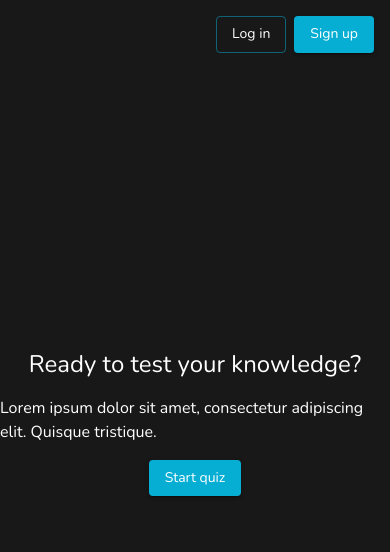
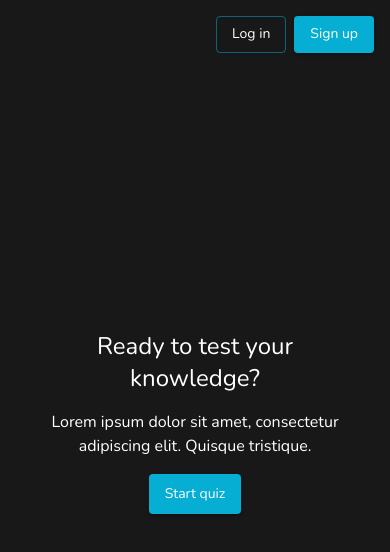
Before and after one commit to Michela-M/CCISO, a React (Create React App) app: page / in a window 390 px wide. Shown: the top 552 px of the page. Built offline with nearby package versions, Linux system fonts and the light colour scheme; no server answers.

Commit message:
Making the app responsive across devices

```diff
--- a/src/components/CsvUploader.jsx
+++ b/src/components/CsvUploader.jsx
@@ -84,6 +84,10 @@ const CsvUploader = () => {
                 variant="outlined"
                 color="primary"
                 onClick={handleButtonClick}
+                sx={{
+                    width: { xs: "100%", sm: "auto" },
+                    py: { xs: 2, sm: 1 },
+                }}
             >
                 Upload questions
             </Button>
--- a/src/views/Home.jsx
+++ b/src/views/Home.jsx
@@ -80,6 +80,8 @@ const Home = () => {
                     alignItems: "center",
                     minHeight: "100vh",
                     gap: 2,
+                    textAlign: "center",
+                    px: 4,
                 }}
             >
                 <Typography variant="h5">
@@ -89,8 +91,22 @@ const Home = () => {
                     Lorem ipsum dolor sit amet, consectetur adipiscing elit.
                     Quisque tristique.
                 </Typography>
-                <Box display="flex" gap={2}>
-                    <Button variant="contained" onClick={handleStartQuiz}>
+                <Box
+                    sx={{
+                        display: "flex",
+                        flexDirection: { xs: "column", sm: "row" },
+                        gap: 2,
+                        alignItems: "center",
+                        width: "100%",
+                    }}
+                >
+                    <Button
+                        variant="contained"
+                        onClick={handleStartQuiz}
+                        sx={{
+                            py: { xs: 1, sm: 1 },
+                        }}
+                    >
                         Start quiz
                     </Button>
                     {isAdmin && <CsvUploader />}
--- a/src/views/Login.jsx
+++ b/src/views/Login.jsx
@@ -53,7 +53,7 @@ const Login = () => {
                 width: "100%",
             }}
         >
-            <Card sx={{ width: 400 }}>
+            <Card sx={{ width: { xs: "90%", sm: "400px" }, mx: "auto" }}>
                 <CardContent
                     sx={{ display: "flex", flexDirection: "column", gap: 2 }}
                 >
--- a/src/views/QuestionPage.jsx
+++ b/src/views/QuestionPage.jsx
@@ -139,11 +139,18 @@ function QuizView() {
                     justifyContent: "center",
                     alignItems: "center",
                     minHeight: "80vh",
-                    width: "50%",
+                    width: { xs: "90%", sm: "80%", md: "60%", lg: "50%" },
                     margin: "0 auto",
                 }}
             >
-                <Typography variant="h4">{currentQuestion.question}</Typography>
+                <Typography
+                    sx={{
+                        fontSize: { xs: "1.25rem", sm: "2rem", md: "2.5rem" },
+                        fontWeight: "bold",
+                    }}
+                >
+                    {currentQuestion.question}
+                </Typography>
 
                 <Answers
                     currentQuestion={currentQuestion}
--- a/src/views/Results.jsx
+++ b/src/views/Results.jsx
@@ -33,7 +33,7 @@ function Results() {
     };
 
     const options = {
-        cutout: "70%", // tighter ring
+        cutout: "60%", // tighter ring
         animation: false,
         plugins: {
             legend: {
@@ -56,7 +56,12 @@ function Results() {
                 width: "100%",
             }}
         >
-            <Card sx={{ minWidth: 600 }}>
+            <Card
+                sx={{
+                    mx: 2,
+                    width: { xs: "90%", sm: "80%", md: "600px" },
+                }}
+            >
                 <CardContent>
                     <Typography variant="h5">Quiz completed!</Typography>
                     <Typography sx={{ mb: 1.5 }} color="text.secondary">
--- a/src/views/Signup.jsx
+++ b/src/views/Signup.jsx
@@ -84,7 +84,7 @@ const Signup = () => {
                 width: "100%",
             }}
         >
-            <Card sx={{ width: 400 }}>
+            <Card sx={{ width: { xs: "90%", sm: "400px" }, mx: "auto" }}>
                 <CardContent
                     sx={{ display: "flex", flexDirection: "column", gap: 2 }}
                 >
```
